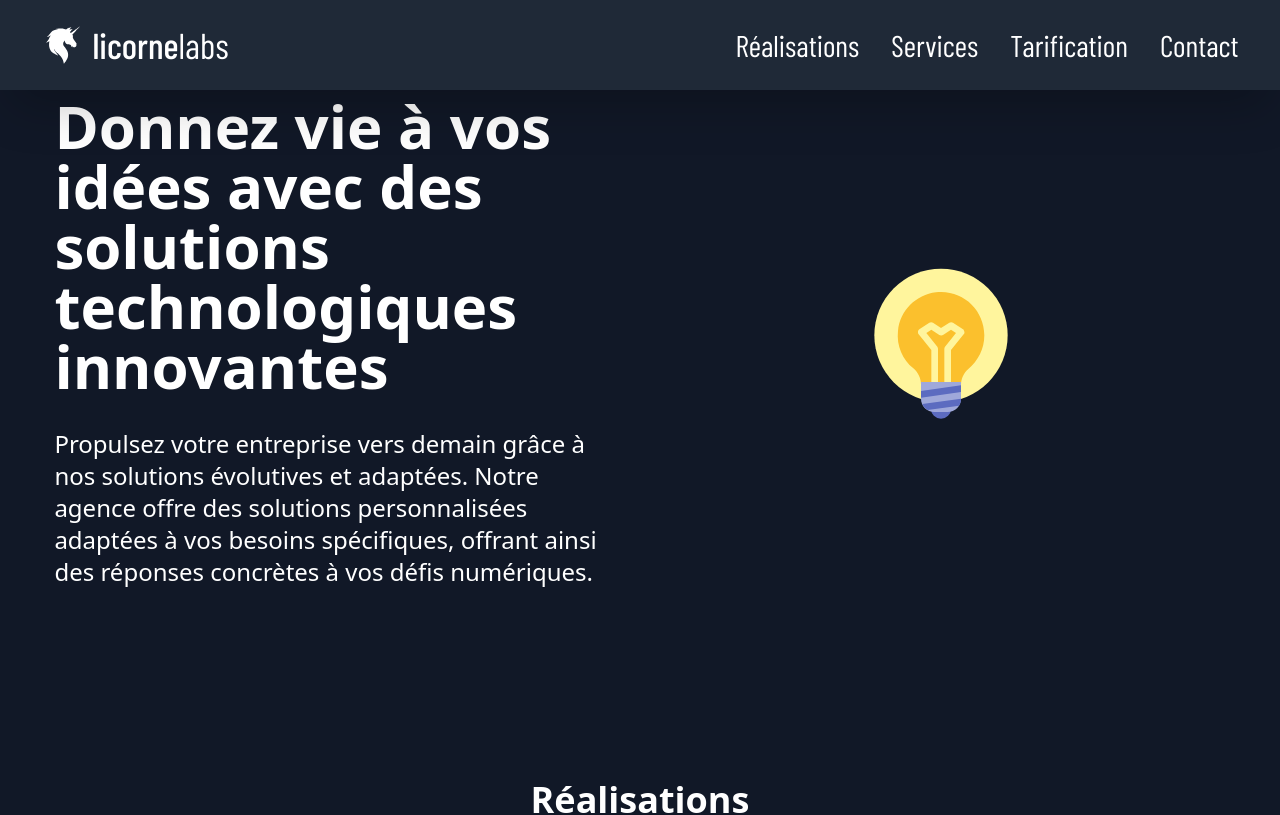
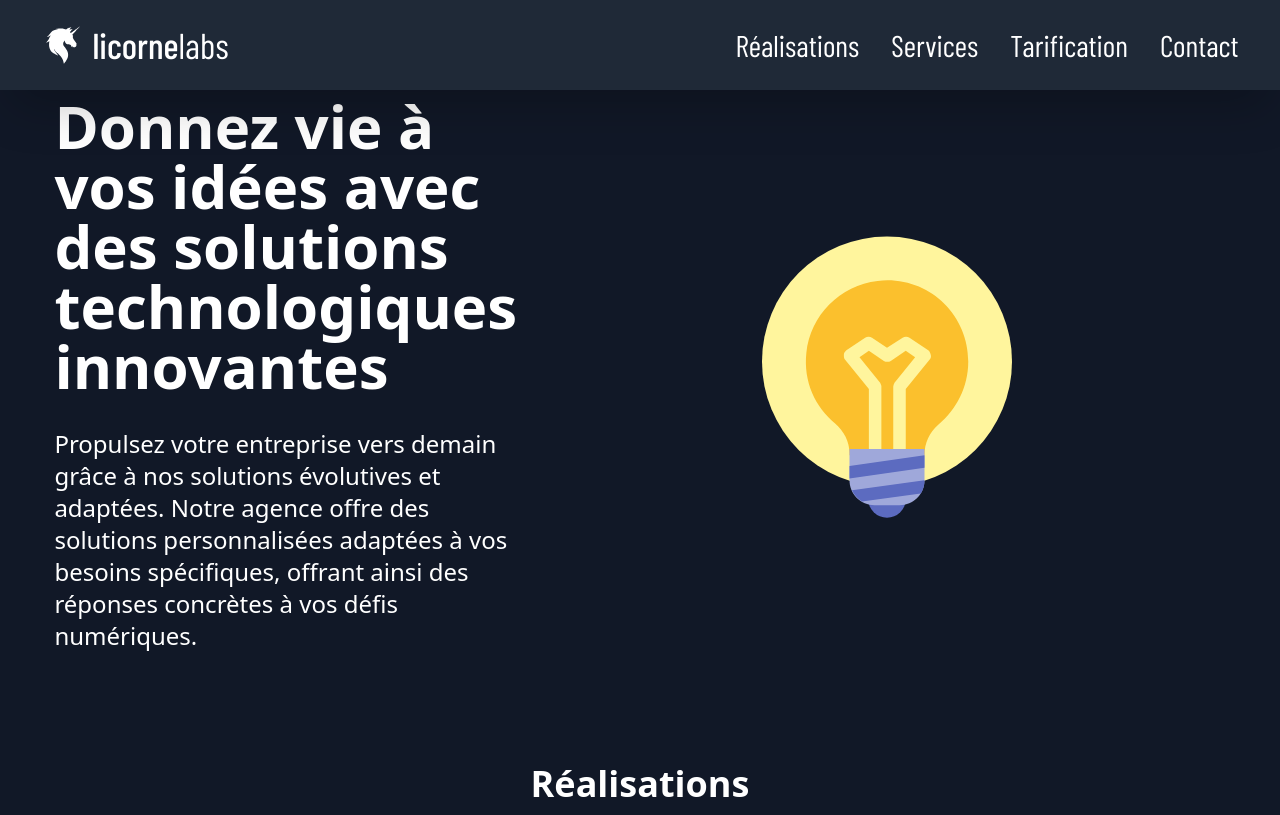
Before and after one commit to code-amin/AgenceX, a React (Create React App) app in the folder agence/: page / in a window 1280 px wide. Shown: the top 815 px of the page. Built offline with nearby package versions, Linux system fonts and the light colour scheme; a web font is replaced by a local one.

Commit message:
icon size modif

```diff
--- a/agence/src/Hero.js
+++ b/agence/src/Hero.js
@@ -30,8 +30,8 @@ const Hero = () => {
 
 
   return (
-    <div className="bg-gray-900 text-white pt-20 md:py-20 flex flex-col md:flex-row items-center">
-      <div className="max-w-md mx-auto md:max-w-none md:w-1/2 md:order-2 md:ml-auto md:mr-0">
+    <div className="bg-gray-900 text-white pt-20 md:py-25 flex flex-col md:flex-row items-center">
+      <div className="max-w-md mx-auto md:max-w-none md:w-1/2 lg:w-full md:order-2 md:ml-auto md:mr-0">
         <animated.div
           style={{
             ...dropAnimation,
@@ -40,11 +40,21 @@ const Hero = () => {
             justifyContent: 'center',
                 }}
         >
-        <FcIdea className={` w-20 md:w-32 lg:w-40 h-20 md:h-32 lg:h-40 ${
-            showColors ? 'grayscale-0' :'grayscale-[50%]'
-          }`} size={600} style={{ margin: "0 auto" }}  />
+          <FcIdea
+  className={`w-20 md:w-auto lg:w-auto xl:w-auto h-20 md:h-auto lg:h-auto xl:h-auto ${
+    showColors ? 'grayscale-0' : 'grayscale-[70%]'
+  }`}
+  style={{
+    width: '300px',
+    height: '500px',
+  }}
+/>
+
+
         </animated.div>
       </div>
+
+
       <div className="max-w-md mx-auto md:max-w-none md:w-1/2 md:order-1">
         <div className="p-4">
           <h1 className="text-3xl md:text-5xl lg:text-6xl font-bold mb-4 md:mb-8">
--- a/agence/src/Services.js
+++ b/agence/src/Services.js
@@ -2,6 +2,7 @@ import { FaHeadphones, FaSearch, FaLightbulb, FaCogs, FaChartLine } from "react-
 
 const Services = () => {
   return (
+    // Manque header + couleur + Block vide pour avoir meilleur presentation
     <div id="services" className="py-10 bg-gray-900 pt-24">
       <div className="container mx-auto flex flex-col items-center space-y-8">
         <div className="flex flex-col items-center space-y-4">
```
Also changed, not shown: 1 other file (tests, documents, lock files or other folders). Lines whose indentation alone changed are shown as unchanged.
